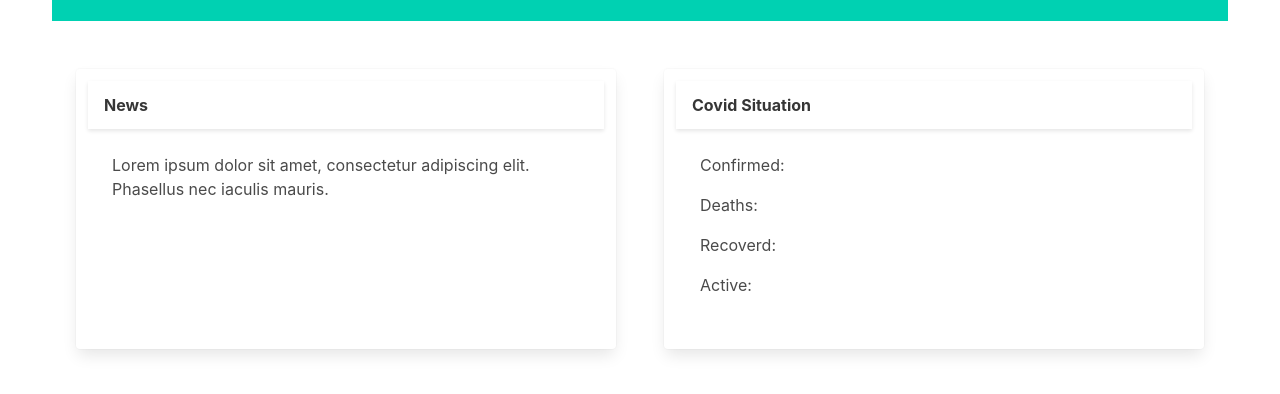
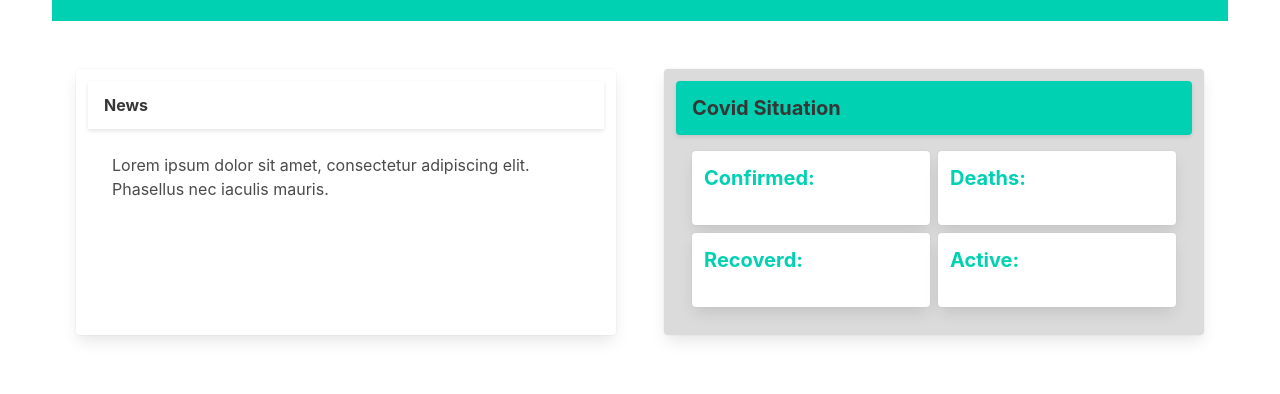
Before and after one commit to venturecarbajal/project_one, a plain HTML site: page develop/main.html in a window 1280 px wide. Shown: the part 104-498 px from the top of the page. Drawn offline with nearby package versions, Linux system fonts and the light colour scheme; no server answers.

Commit message:
added styling to covid situation card

```diff
--- a/develop/main.html
+++ b/develop/main.html
@@ -40,23 +40,49 @@
           </div>
        </div>
 
-       <div id="covidSituation" class="column card mx-5" >
-            <header class="card-header">
-              <p class="card-header-title">
-                Covid Situation
+       <div id="covidSituation" class="column card mx-5 has-background-grey-lighter" >
+            <header class="card-header has-background-primary card">
+              <p class="card-header-title is-size-5">
+                <b>Covid Situation</b>
               </p>
             </header>
             <div class="card-content">
               <div class="content">
-                  <p>Confirmed:</p>
-                  <p id="confirmed"></p>
-                  <p>Deaths:</p>
-                  <p id="deaths"></p>
-                  <p>Recoverd:</p>
-                  <p id="recovered"></p>
-                  <p>Active:</p>
-                  <p id="active"></p>
-              </div>
+                <div class="columns">
+                  <div class="column card m-1">
+
+                    <p class="is-size-5 has-text-primary"><b>Confirmed:</b></p>
+                    <p class="is-size-4" id="confirmed"></p>
+
+                  </div>
+
+                  <div class="column card m-1">
+
+                    <p class="is-size-5 has-text-primary"><b>Deaths:</b></p>
+                    <p class="is-size-4" id="deaths"></p>
+
+                  </div>
+
+                  <div></div>
+                </div>
+
+                <div class="columns">
+                  <div class="column card m-1">
+
+                    <p class="is-size-5 has-text-primary"><b>Recoverd:</b></p>
+                     <p class="is-size-4" id="recovered"></p>
+
+                  </div>
+
+                  <div class="column card m-1">
+
+                    <p class="is-size-5 has-text-primary"><b>Active:</b></p>
+                    <p class="is-size-4" id="active"></p>
+
+                  </div>
+
+
+            </div>
             </div>
        </div>
 
```
